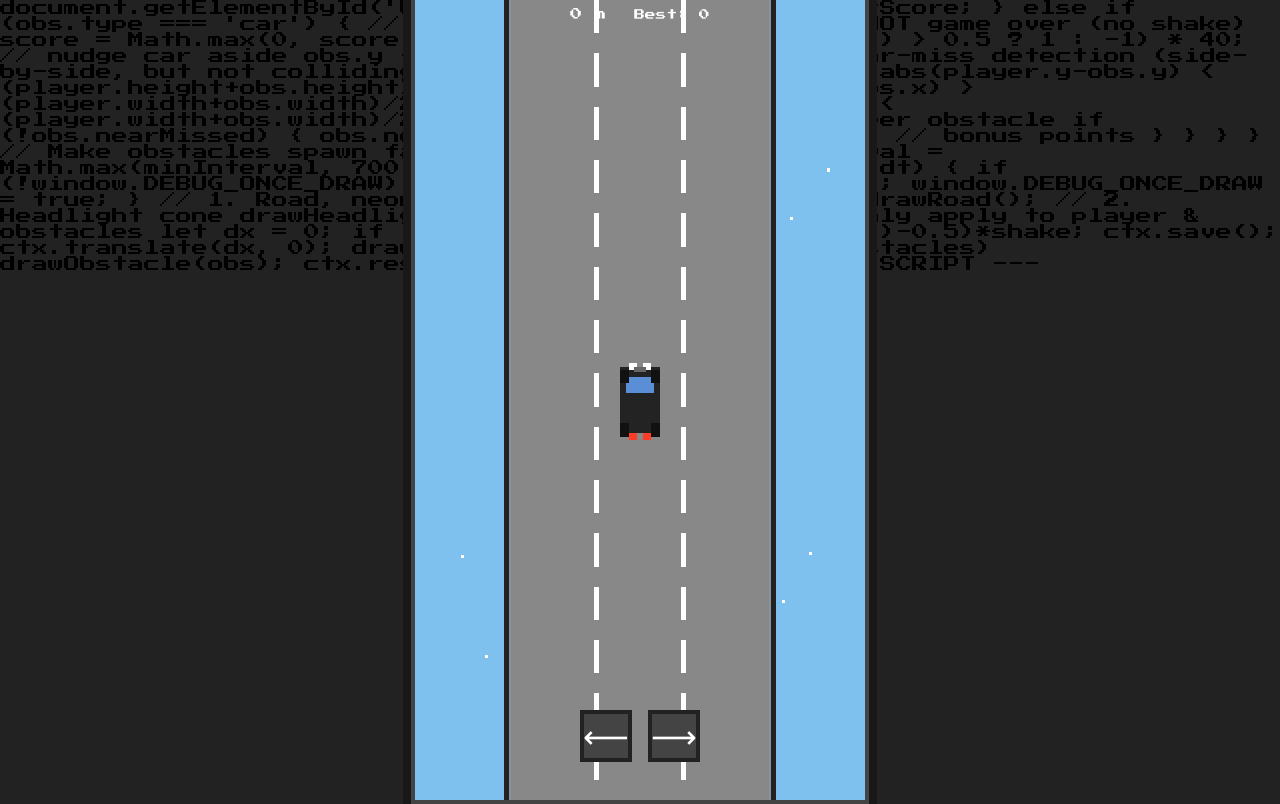
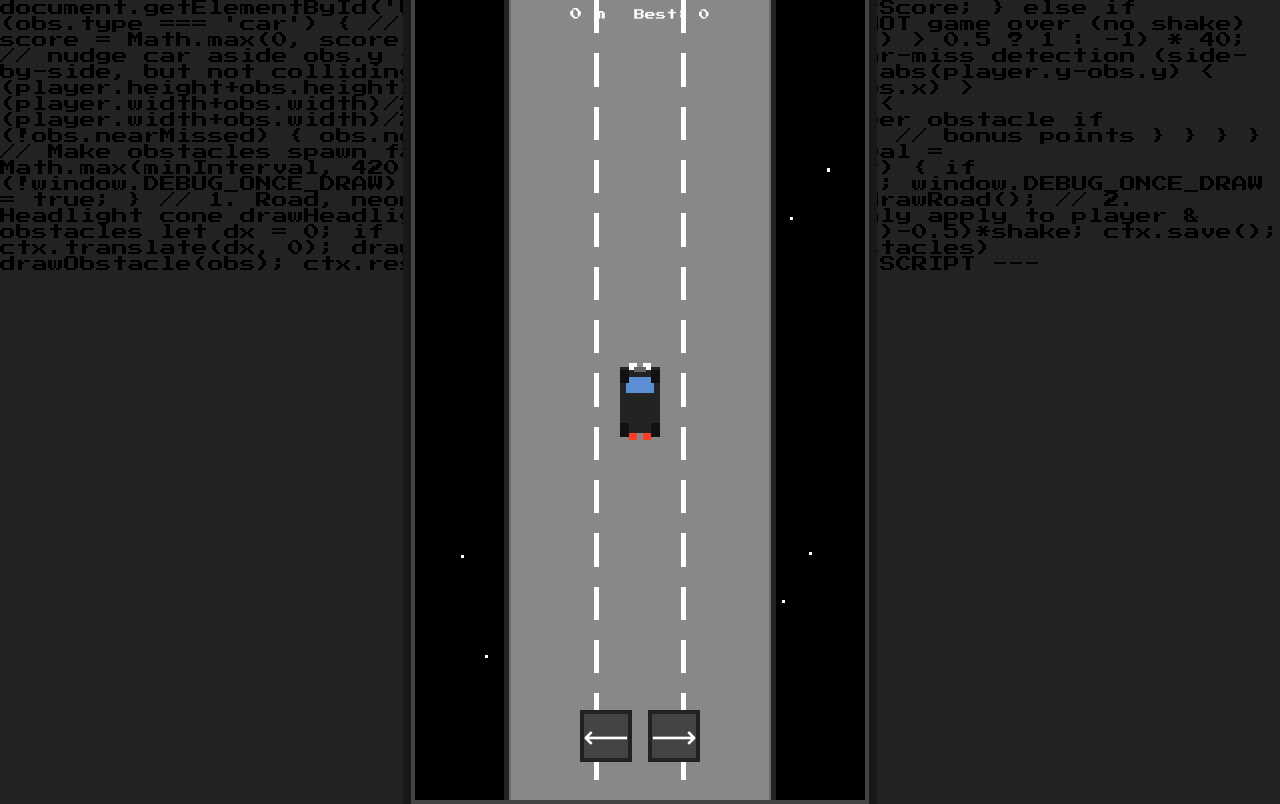
Before and after one commit to byprathamesh/game, a plain HTML site: page index.html in a window 1280 px wide. Drawn offline with Linux system fonts and the light colour scheme.

Commit message:
feat: black night sky, moving lane stripes, faster truck spawn for improved gameplay

```diff
--- a/index.html
+++ b/index.html
@@ -189,7 +189,7 @@
     // --- Starfield ---
     function drawStarfield() {
       // Draw blocky "sky" background (like Minecraft)
-      ctx.fillStyle = '#7ec0ee'; // Minecraft sky blue
+      ctx.fillStyle = '#000'; // Deep night sky
       ctx.fillRect(0, 0, w, h);
       // Draw blocky stars
       for (let i = 0; i < 24; i++) {
@@ -231,7 +231,7 @@
     }
     updateLaneCenters();
     let player = { x: laneCenters[1], y: h/2, width: 38, height: 64, speed: 15, color: '#0ff' }; // Start in center lane
-    let obstacles = [], obstacleTimer = 0, obstacleInterval = 540, minInterval = 90;
+    let obstacles = [], obstacleTimer = 0, obstacleInterval = 320, minInterval = 60;
     let distance = 0, score = 0, bestScore = 0;
     let speedMultiplier = 1;
     let gameOver = false;
@@ -286,7 +286,7 @@
       let laneWidth = Math.round((roadRight - roadLeft) / 3);
       for (let i = 1; i < 3; i++) {
         let x = Math.round(roadLeft + i * laneWidth);
-        for (let y = 0; y < h; y += 32) ctx.fillRect(x - 2, y, 4, 20);
+        for (let y = (-roadScroll % 32); y < h; y += 32) ctx.fillRect(x - 2, y, 4, 20);
       }
       // --- Road edge lines (blocky) ---
       ctx.fillStyle = '#222';
@@ -380,7 +380,7 @@
         spawned++;
       }
     }
-  obstacleInterval = Math.max(minInterval, 700 - distance/2);
+  obstacleInterval = Math.max(minInterval, 420 - distance);
 function draw(dt) {
   if (!window.DEBUG_ONCE_DRAW) { console.log('DRAW RUNNING'); window.DEBUG_ONCE_DRAW = true; }
   drawStarfield();
@@ -399,6 +399,9 @@ function draw(dt) {
 function update(dt) {
   // Move player left/right if keys are pressed
   if (!gameOver) {
+    // Scroll road
+    roadScroll += dt * 320 * 0.5; // Adjust speed as needed
+
     if (leftPressed) player.x -= player.speed * dt * 60;
     if (rightPressed) player.x += player.speed * dt * 60;
     // Clamp player to road bounds
@@ -479,7 +482,7 @@ document.addEventListener('DOMContentLoaded', () => {
     }
   }
   // Make obstacles spawn faster as you go
-  obstacleInterval = Math.max(minInterval, 700 - distance/2);
+  obstacleInterval = Math.max(minInterval, 420 - distance);
 function draw(dt) {
   if (!window.DEBUG_ONCE_DRAW) { console.log('DRAW RUNNING'); window.DEBUG_ONCE_DRAW = true; }
   // 1. Road, neon background, starfield, etc.
```
